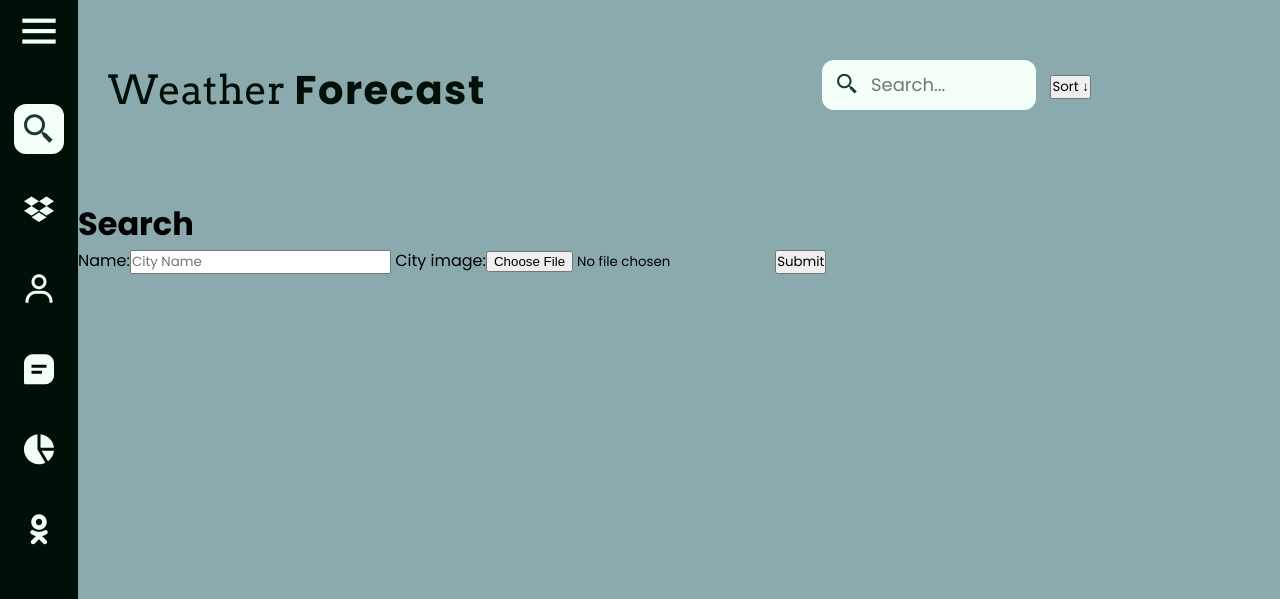
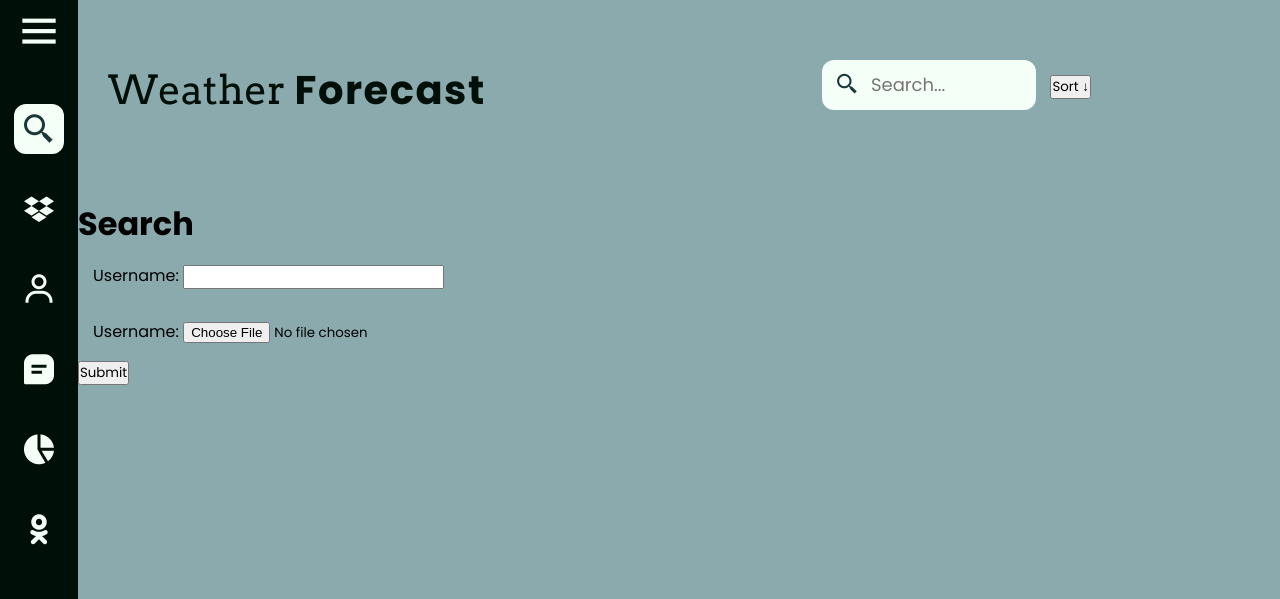
Before and after one commit to evargas1/Fun-Weather-App, a Django app: page /prac/ in a window 1280 px wide. Shown: the top 599 px of the page. Run offline with Django 3.2, Linux system fonts and the light colour scheme.

Commit message:
testing image upload day 2

```diff
--- a/app/templates/app/prac.html
+++ b/app/templates/app/prac.html
@@ -125,14 +125,23 @@
 
             {% csrf_token %}
 
-            {{ form }}
+            <div class="input-box" style="padding: 15px;">
+                <label for="id_name">Username: </label>
+                <input id="id_name" type="text" name="name">
+              </div>
+
+              <div class="input-box" style="padding: 15px;">
+                <label for="id_city_image">Username: </label>
+                <input id="id_city_image" type="file" name="image">
+              </div>
+
             <input type="submit" value="Submit" enctype="multipart/form-data">
         </form>
-        {% if messages %}
+        <!-- {% if messages %}
             {% for mes in messages %}
                 <h1>Hey {{ mes }}</h1>
             {% endfor %}
-        {% endif %}
+        {% endif %} -->
 
 
 
--- a/app/views.py
+++ b/app/views.py
@@ -76,17 +76,23 @@ def prac(request):
         # this was taken from the docs
         # becaise we are also looking for a file git
         form = CityForm(request.POST, request.FILES)
-        if form.is_valid():
-            form.save()
+        data = request.POST
+        img = request.FILES.get('image')
+
+        new_city = City.objects.create(
+            name=data['name'],
+            city_image=img,
+        )
+
             # form.save()
             # some sort of action needs to be performed here
             # (1) save data
             # (2) send an email ####
             # (3) return search result
             # (4) upload a file
-            return HttpResponseRedirect(reverse('search'))
-        else:
-            messages.add_message(request, messages.INFO, 'We already have this city! Return to Homepage to view')
+        return HttpResponseRedirect(reverse('search'))
+        # else:
+        #     messages.add_message(request, messages.INFO, 'We already have this city! Return to Homepage to view')
     else:
         form = CityForm()
 
```
